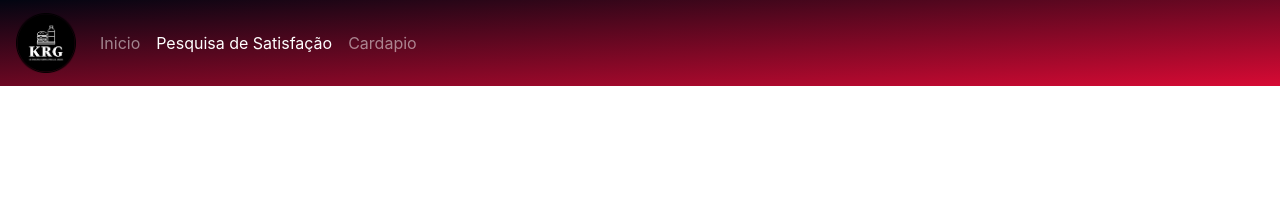
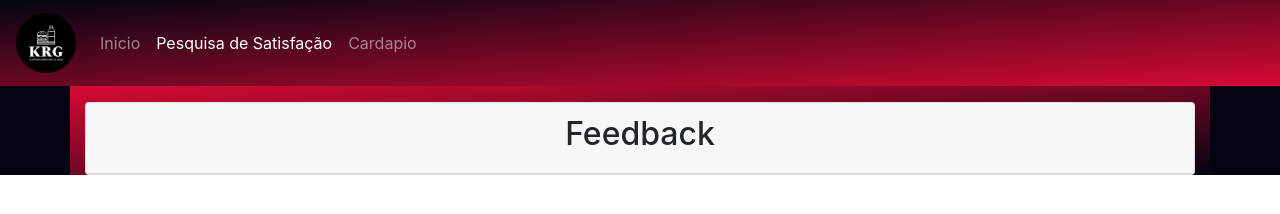
Before and after one commit to restaurante-krg/site, a plain HTML site: page feedback.html in a window 1280 px wide. Drawn offline with nearby package versions, Linux system fonts and the light colour scheme.

Commit message:
começando tela de feedback

```diff
--- a/feedback.html
+++ b/feedback.html
@@ -5,7 +5,7 @@
     <meta name="viewport" content="width=device-width, initial-scale=1, shrink-to-fit=no">
 
     <!-- Bootstrap CSS -->
-    <link rel="stylesheet" href="css/custom.css" crossorigin="anonymous">
+    <link rel="stylesheet" href="css/custom.css">
 
     <title>KRG - Feedback</title>
   </head>
@@ -35,12 +35,19 @@
         </nav>
         <!-- fim navbar -->
         <div class="bg-fundo-cardapio">
-            <div class="container bg-cardapio">
+          <div class="container bg-cardapio pt-3">
+            <div class="card text-center">
+              <div class="card-header">
+                <h2>Feedback</h2>
+              </div>
+            </div>
 
 
-            </div>
+
+            <!--  form de feedback -->
+
+          </div>
         </div>
-      </div>
     <!-- JavaScript (Opcional) -->
     <!-- jQuery primeiro, depois Popper.js, depois Bootstrap JS -->
     <script src="https://code.jquery.com/jquery-3.3.1.slim.min.js" integrity="sha384-q8i/X+965DzO0rT7abK41JStQIAqVgRVzpbzo5smXKp4YfRvH+8abtTE1Pi6jizo" crossorigin="anonymous"></script>
```
